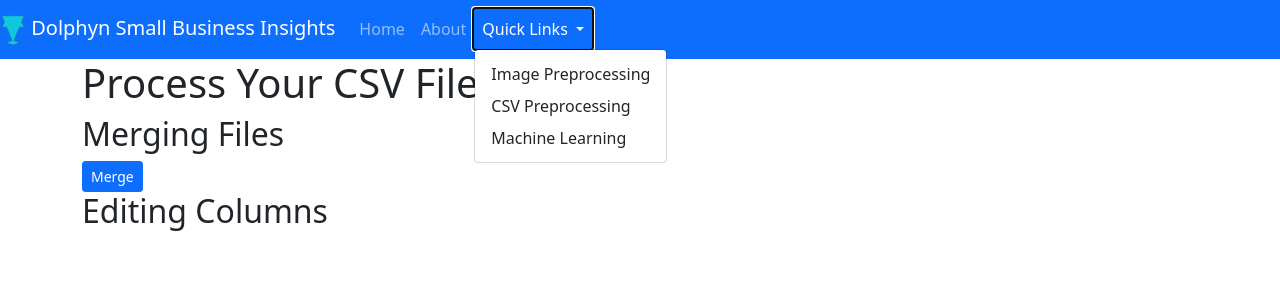
After one commit to uncrewedimp/MathMajorsUnite, a Django app: page /process_text/ in a window 1280 px wide, after a click on "Quick Links". The commit adds this page. Shown: the top 300 px of the page. Run offline with Django 3.2, Linux system fonts and the light colour scheme; some libraries are stand-ins or nearby versions.

Commit message:
Progress towards processing pipeline

```diff
--- a/cs340_project/preprocessing/templates/preprocessing/base.html
+++ b/cs340_project/preprocessing/templates/preprocessing/base.html
@@ -59,7 +59,7 @@
           </a>
           <div class="dropdown-menu" aria-labelledby="navbarDropdownMenuLink">
             <a class="dropdown-item" href="{% url 'preprocessing-image'%}">Image Preprocessing</a>
-            <a class="dropdown-item" href="{% url 'preprocessing-text'%}">Text Preprocessing</a>
+            <a class="dropdown-item" href="{% url 'preprocessing-text'%}">CSV Preprocessing</a>
             <a class="dropdown-item" href="https://www.youtube.com/watch?v=dQw4w9WgXcQ">Machine Learning</a>
           </div>
         </li>
--- a/cs340_project/preprocessing/templates/preprocessing/index.html
+++ b/cs340_project/preprocessing/templates/preprocessing/index.html
@@ -8,7 +8,7 @@
 <div class="jumbotron">
   <h1 class="display-4">Preprocessing and Machine Learning</h1>
   <p class="lead">This is the home page for data preprocessing and machine learning tools. Here you can select between
-    image and text preprocessing.</p>
+    image and CSV preprocessing.</p>
 </div>
 
 <div class="row">
@@ -28,7 +28,7 @@
     <div class="card">
       <img class="card-img-top" src="{% static 'preprocessing/text.png' %}">
       <div class="card-body">
-        <h5 class="card-title">Text Preprocessing</h5>
+        <h5 class="card-title">CSV Preprocessing</h5>
         <p class="card-text">Go here if you want to upload text for preprocessing.</p>
         <a href="{% url 'preprocessing-text'%}" class="stretched-link"></a>
       </div>
--- /dev/null
+++ b/cs340_project/preprocessing/templates/preprocessing/process_image.html
@@ -0,0 +1,5 @@
+{% extends 'preprocessing/base.html' %}
+{% block content %}
+
+<h1>Process Your Images</h1>
+{% endblock content %}
--- /dev/null
+++ b/cs340_project/preprocessing/templates/preprocessing/process_text.html
@@ -0,0 +1,22 @@
+{% extends 'preprocessing/base.html' %}
+{% block content %}
+
+<h1>Process Your CSV Files</h1>
+
+<!-- List different functionalities in h2 headers -->
+<h2>Merging Files</h2>
+<!-- button for calling function to merge files -->
+<form method = "post" action = "{% url 'text_call' %}?fn_code=1">
+    {% csrf_token %}
+    <button class = "btn btn-primary btn-sm">Merge</button>
+</form>
+
+<h2>Editing Columns</h2>
+<!-- button for calling function to edit columns -->
+
+<!-- {% if code %}
+    <h1>{{ fn_code }}</h1>
+    <h2>hello</h2>
+{% endif %} -->
+
+{% endblock content %}
--- a/cs340_project/preprocessing/urls.py
+++ b/cs340_project/preprocessing/urls.py
@@ -1,5 +1,5 @@
 from django.urls import path
-from . import views
+from . import views, processing
 from django.conf import settings
 from django.conf.urls.static import static
 
@@ -9,7 +9,11 @@ urlpatterns = [
     path('image/', views.image, name='preprocessing-image'),
     path('image/<int:pk>/', views.delete_image, name='delete_image'),
     path('text/', views.text, name='preprocessing-text'),
-    path('text/<int:pk>/', views.delete_text, name='delete_text')
+    path('text/<int:pk>/', views.delete_text, name='delete_text'),
+    path('process_text/', views.process_text, name = 'process_text'),
+    path('process_image/', views.process_image, name = 'process_image'),
+    path('process_text/a/', processing.redirect_text_process, name = 'text_call'),
+    path('process_image/', processing.redirect_img_process, name = 'img_call')
 ]
 
 if settings.DEBUG:
--- a/cs340_project/preprocessing/views.py
+++ b/cs340_project/preprocessing/views.py
@@ -13,7 +13,6 @@ def about(request):
   return render(request, 'preprocessing/about.html')
 
 def image(request):
-
   # Allows us to send data back to the page
   context = {}
 
@@ -71,3 +70,14 @@ def delete_text(request, pk):
     img = Text.objects.get(pk=pk)
     img.delete()
   return redirect('preprocessing-text')
+
+#def start_text_button(request):
+#  return redirect('preprocessing-text')
+
+def process_text(request):
+  # Processing text data (i.e. user interaction)
+  return render(request, 'preprocessing/process_text.html')
+
+def process_image(request):
+  # Processing image data (i.e. user interaction)
+  return render(request, 'preprocessing/process_image.html')
```
Also changed, not shown: cs340_project/preprocessing/processing.py (added, +25 -0 lines), cs340_project/preprocessing/templates/preprocessing/text.html (+8 -2 lines), cs340_project/db.sqlite3, cs340_project/media/media/images/hax.png (deleted), 1 other file.
